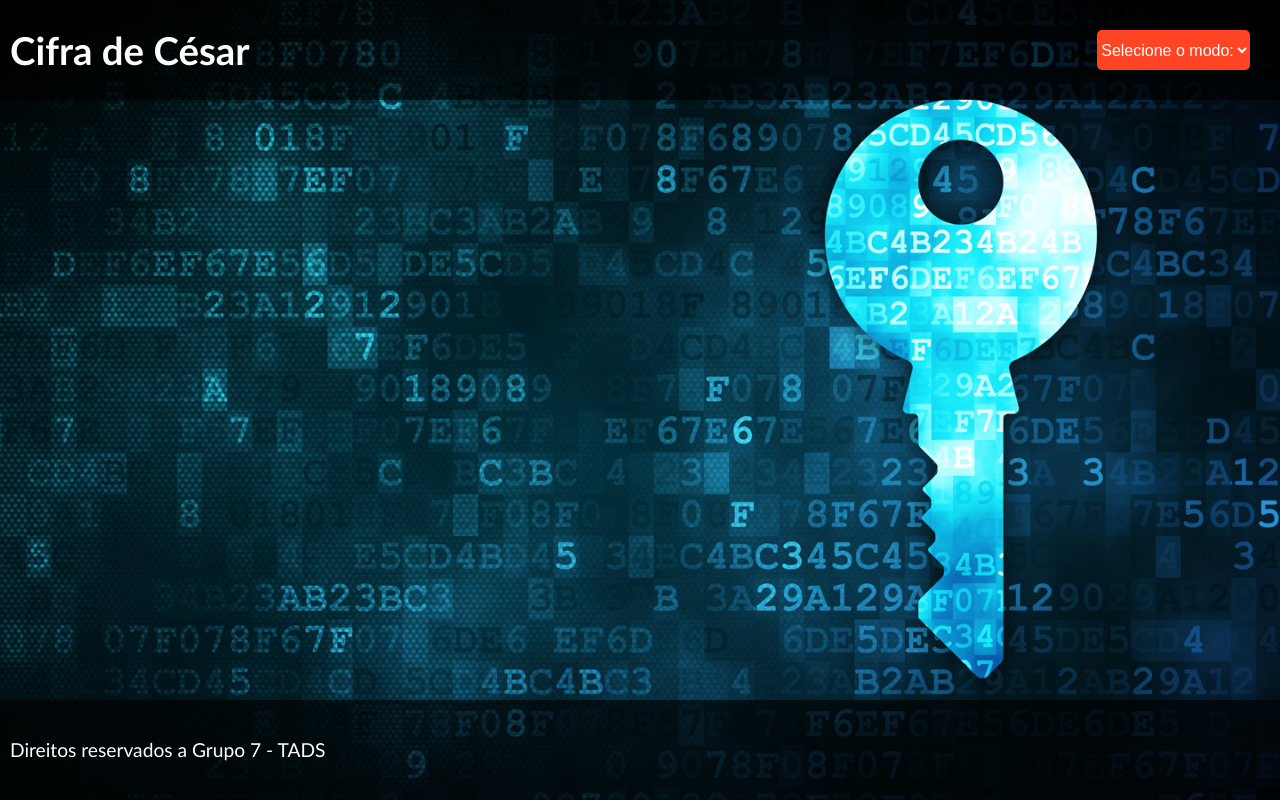
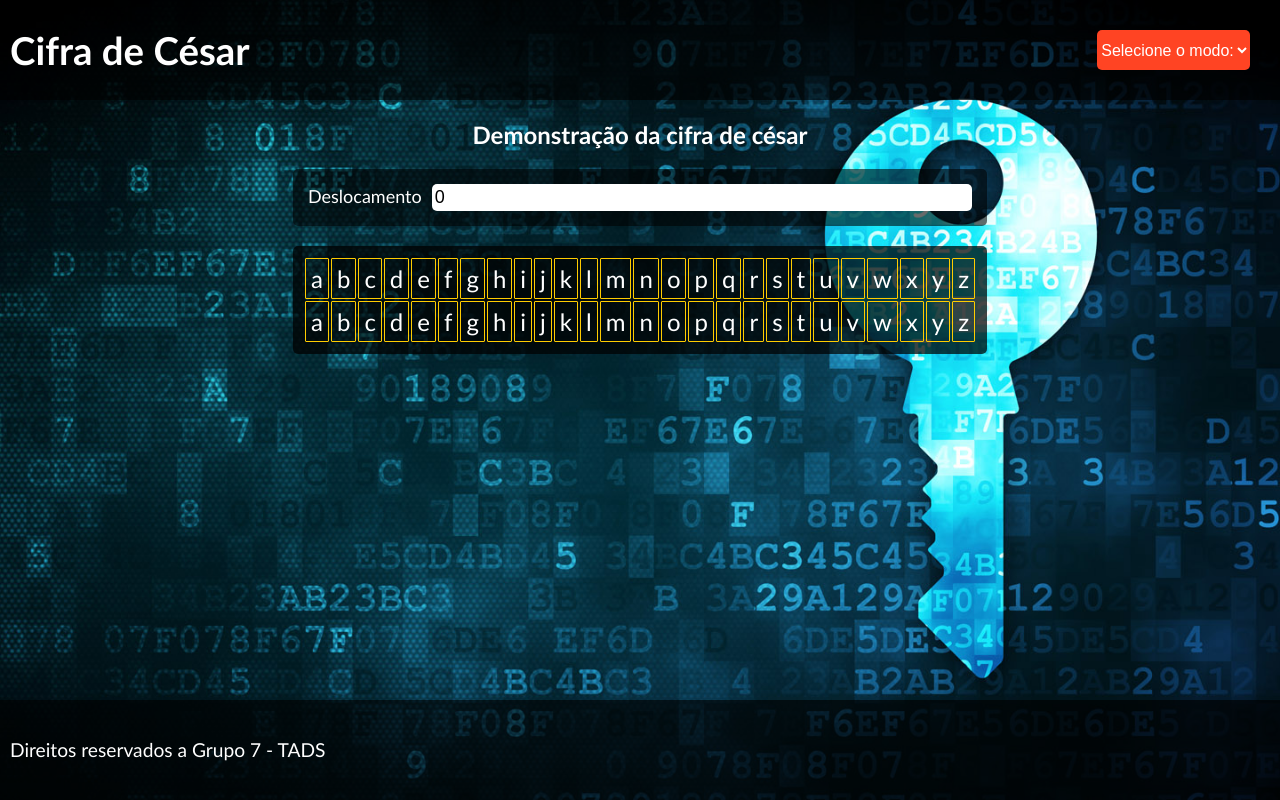
Before and after one commit to AdanEinstein/CifraCesar, a Next.js app: page / in a window 1280 px wide. Built offline with nearby package versions, Linux system fonts and the light colour scheme.

Commit message:
Finalizando

```diff
--- /dev/null
+++ b/components/Preview.jsx
@@ -0,0 +1,44 @@
+import styles from "../styles/Preview.module.css";
+import { key } from "../rule/key";
+import { useEffect, useState } from "react";
+
+export default function Preview() {
+	const { original } = key(0);
+	const [deslocamento, setDeslocamento] = useState(0);
+	const [chave, setChave] = useState([]);
+
+	useEffect(() => {
+		setChave((oldChave) => key(deslocamento).chave);
+	}, [deslocamento]);
+
+	return (
+		<>
+			<h2 style={{textAlign: "center"}}>Demonstração da cifra de césar</h2>
+			<div className={styles.preview}>
+				<label htmlFor="deslocamento">Deslocamento</label>
+				<input
+					type="number"
+					id="deslocamento"
+					value={deslocamento}
+					onChange={(e) => setDeslocamento(e.target.value)}
+				/>
+			</div>
+			<div className={styles.result}>
+				<table>
+					<tr>
+						{original.map((letra) => (
+							<td>{letra}</td>
+						))}
+					</tr>
+					{chave && (
+						<tr>
+							{chave.map((letra) => (
+								<td>{letra}</td>
+							))}
+						</tr>
+					)}
+				</table>
+			</div>
+		</>
+	);
+}
--- a/components/Right.jsx
+++ b/components/Right.jsx
@@ -1,20 +1,40 @@
 import styles from "../styles/Right.module.css";
+import { decripto } from "../rule/decripto";
+import { useState } from "react";
 
-export default function Right(){
+export default function Right() {
+	const [msgCript, setMsgCript] = useState("");
+	const [deslocamento, setDeslocamento] = useState(0);
+	const [msg, setMsg] = useState("");
+
+    function handleMsg(){
+        setMsg(decripto(msgCript, deslocamento))
+    }
+
 	return (
 		<div className={styles.Right}>
 			<h1>Decriptação</h1>
-            <textarea type="text" placeholder="Digite sua mensagem aqui!"/>
+			<textarea
+				type="text"
+				placeholder="Digite sua mensagem aqui!"
+				value={msgCript}
+				onChange={(e) => setMsgCript(e.target.value)}
+			/>
 			<div className={styles.controls}>
-                <input type="number" min="0" max="25" placeholder="Digite o deslocamento"/>
-                <button>Descriptografar</button>
+				<input
+					type="number"
+					min="0"
+					max="25"
+					placeholder="Digite o deslocamento"
+                    value={deslocamento}
+                    onChange={e => setDeslocamento(e.target.value)}
+				/>
+				<button onClick={handleMsg}>Descriptografar</button>
 			</div>
 			<div className={styles.result}>
 				<h2>Resultado:</h2>
-                <div>
-
+				<div>{msg}</div>
 			</div>
 		</div>
-        </div>
-    )
+	);
 }
--- a/pages/index.jsx
+++ b/pages/index.jsx
@@ -3,10 +3,11 @@ import Header from "../components/Header";
 import Left from "../components/Left";
 import Right from "../components/Right";
 import { useState } from "react";
-import ModoContext from "../contexts/ModoContext"
+import ModoContext from "../contexts/ModoContext";
+import Preview from "../components/Preview";
 
 const Home = () => {
-	const [modo, setModo] = useState("")
+	const [modo, setModo] = useState("");
 	return (
 		<div className="container">
 			<ModoContext.Provider value={{ modo, setModo }}>
@@ -33,6 +34,11 @@ const Home = () => {
 						</div>
 					</>
 				)}
+				{(!modo || modo == "Selecione o modo:") && (
+					<div>
+						<Preview />
+					</div>
+				)}
 			</div>
 			<Footer />
 		</div>
--- a/rule/cripto.js
+++ b/rule/cripto.js
@@ -1,65 +1,6 @@
+import { key } from "./key";
 export const cripto = (mensagem, deslocamento) => {
-	const alfabeto = {
-		original: [
-			"a",
-			"b",
-			"c",
-			"d",
-			"e",
-			"f",
-			"g",
-			"h",
-			"i",
-			"j",
-			"k",
-			"l",
-			"m",
-			"n",
-			"o",
-			"p",
-			"q",
-			"r",
-			"s",
-			"t",
-			"u",
-			"v",
-			"w",
-			"x",
-			"y",
-			"z",
-		],
-		chave: [
-			"a",
-			"b",
-			"c",
-			"d",
-			"e",
-			"f",
-			"g",
-			"h",
-			"i",
-			"j",
-			"k",
-			"l",
-			"m",
-			"n",
-			"o",
-			"p",
-			"q",
-			"r",
-			"s",
-			"t",
-			"u",
-			"v",
-			"w",
-			"x",
-			"y",
-			"z",
-		],
-	};
-	deslocamento = deslocamento <= 0 ? 0 : deslocamento;
-	const letrasPuladas = alfabeto.chave.splice(0, deslocamento);
-	letrasPuladas.forEach((letra) => alfabeto.chave.push(letra));
+	const alfabeto = key(deslocamento);
 	const arrayMsg = mensagem.split("");
 	const arrayMsgCript = [];
 	arrayMsg.forEach((letra) => {
--- /dev/null
+++ b/rule/decripto.js
@@ -0,0 +1,18 @@
+import { key } from "./key"
+export const decripto = (mensagem, deslocamento) => {
+    const alfabeto = key(deslocamento)
+    const arrayMsgCript = mensagem.split("");
+	const arrayMsg = [];
+	arrayMsgCript.forEach((letra) => {
+		if (typeof letra == "string" && letra != " ") {
+			const posicaoAlfabetoEncript = alfabeto.chave.indexOf(
+				letra.toLowerCase()
+			);
+			arrayMsg.push(alfabeto.original[posicaoAlfabetoEncript]);
+		} else {
+			arrayMsg.push(letra);
+		}
+	});
+	const msg = arrayMsg.join("");
+	return msg;
+}
--- /dev/null
+++ b/rule/key.js
@@ -0,0 +1,64 @@
+export const key = (deslocamento) => {
+	const alfabeto = {
+		original: [
+			"a",
+			"b",
+			"c",
+			"d",
+			"e",
+			"f",
+			"g",
+			"h",
+			"i",
+			"j",
+			"k",
+			"l",
+			"m",
+			"n",
+			"o",
+			"p",
+			"q",
+			"r",
+			"s",
+			"t",
+			"u",
+			"v",
+			"w",
+			"x",
+			"y",
+			"z",
+		],
+		chave: [
+			"a",
+			"b",
+			"c",
+			"d",
+			"e",
+			"f",
+			"g",
+			"h",
+			"i",
+			"j",
+			"k",
+			"l",
+			"m",
+			"n",
+			"o",
+			"p",
+			"q",
+			"r",
+			"s",
+			"t",
+			"u",
+			"v",
+			"w",
+			"x",
+			"y",
+			"z",
+		],
+	};
+	deslocamento = deslocamento <= 0 ? 0 : deslocamento;
+	const letrasPuladas = alfabeto.chave.splice(0, deslocamento);
+	letrasPuladas.forEach((letra) => alfabeto.chave.push(letra));
+	return alfabeto;
+};
--- /dev/null
+++ b/styles/Preview.module.css
@@ -0,0 +1,57 @@
+.preview{
+    margin-top: 20px;
+    width: 100%;
+    display: flex;
+    flex-direction: row;
+    align-items: baseline;
+    background-color: rgba(0, 0, 0, 0.576);
+    padding: 15px;
+    border-radius: 5px;
+}
+
+.preview label{
+    font-size: large;
+    margin-right: 10px;
+}
+
+.preview input{
+    font-size: large;
+    border: none;
+    padding: 3px;
+    border-radius: 5px;
+    width: 100%;
+}
+
+.result {
+    margin-top: 20px;
+    width: 100%;
+    padding: 10px;
+    border-radius: 5px;
+    background-color: rgba(0, 0, 0, 0.727);
+    color: rgb(255, 255, 255);
+    overflow-x: auto;
+}
+
+.result table td{
+    font-size: x-large;
+    padding: 2px;
+    border-radius: 1px;
+    border: 1px solid rgba(255, 0, 0, 0.58);
+}
+
+@media (min-width: 800px) {
+    .result table td{
+        font-size: x-large;
+        padding: 5px;
+        border-radius: 1px;
+        border: 1px solid rgb(255, 204, 0);
+    }
+}
+
+@media (max-width: 600px) {
+    .result table td{
+        font-size: medium;
+        border-radius: 1px;
+        border: 1px solid rgb(0, 195, 255);
+    }
+}
--- a/styles/Right.module.css
+++ b/styles/Right.module.css
@@ -53,6 +53,11 @@
     cursor: pointer;
 }
 
+.result h2 {
+    color: #fff;
+    margin: 10px 0;
+}
+
 .result{
     border-radius: 5px;
     margin-top: 20px;
@@ -61,4 +66,5 @@
     background-color: rgba(0, 0, 0, 0.771);
     color: rgb(0, 176, 47);
     height: auto;
+    font-size: large;
 }
--- a/styles/globals.css
+++ b/styles/globals.css
@@ -12,7 +12,6 @@ body {
     background-size: cover;
     background-position: center;
 	color: #fff;
-    min-width: 600px;
 }
 
 body .container {
```
Lines whose indentation alone changed are shown as unchanged.
